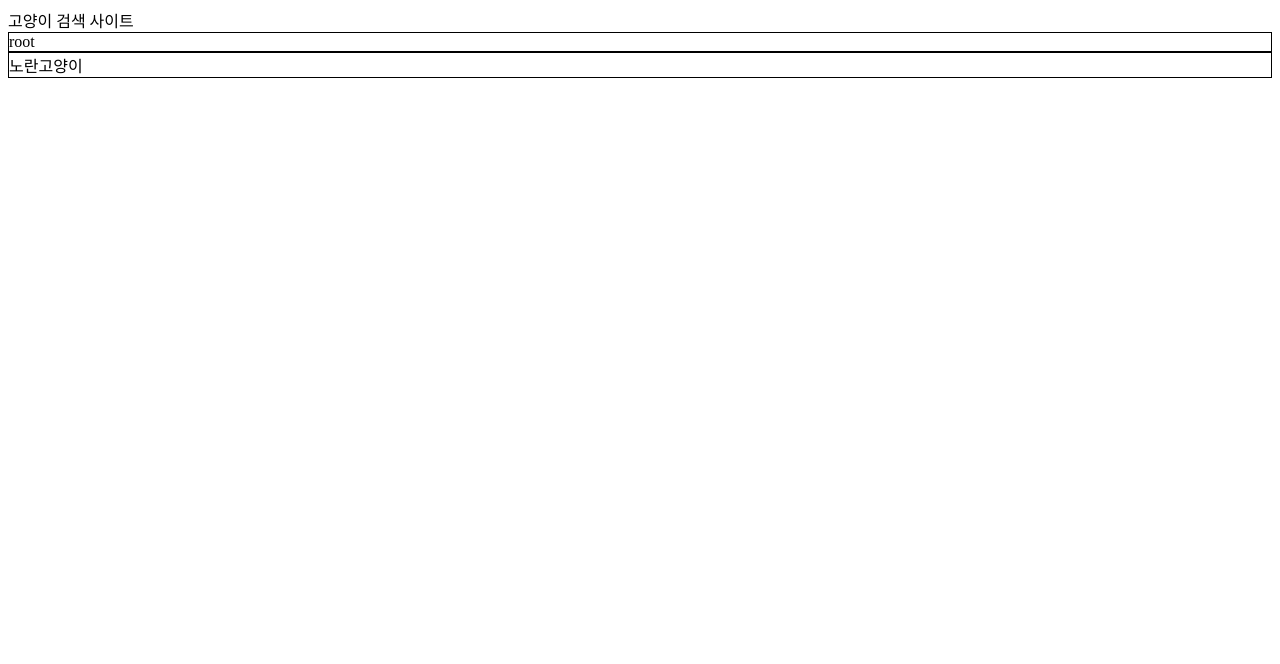
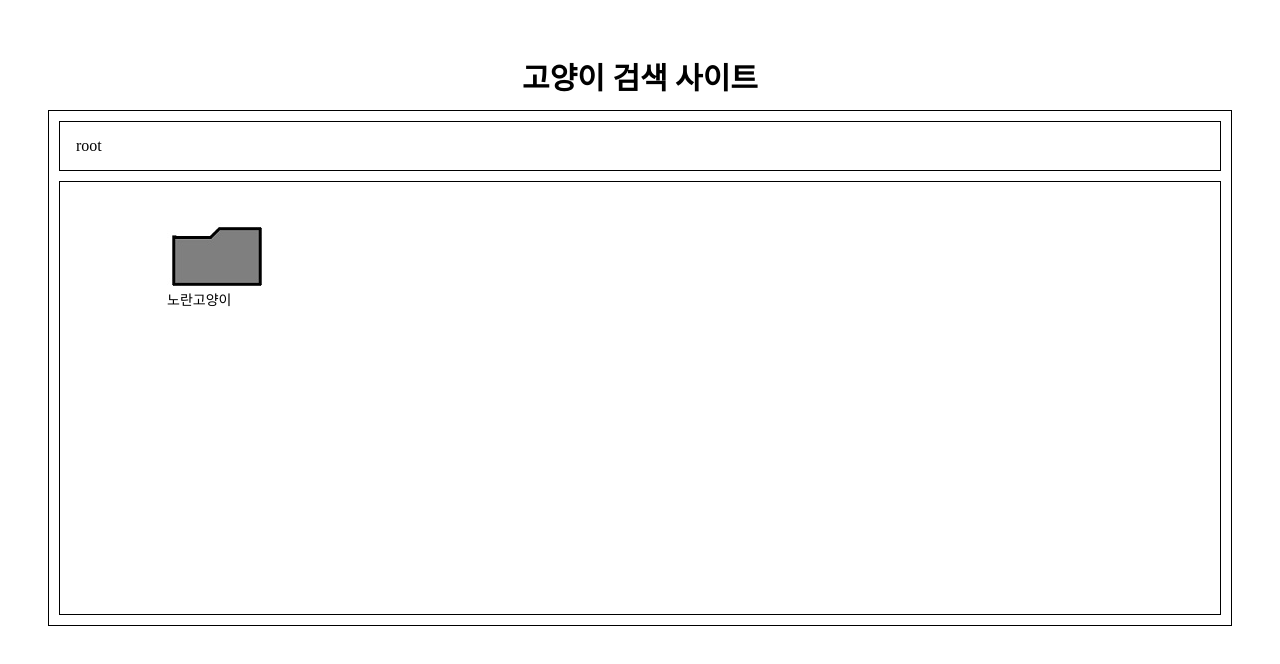
Before and after one commit to ryong9rrr/cat, a plain HTML site: page index.html in a window 1280 px wide. Drawn offline with Linux system fonts and the light colour scheme.

Commit message:
#1.0 html, css and test js

```diff
--- a/counter.js
+++ b/components/btn.js
@@ -1,4 +1,4 @@
-class MyCounter extends HTMLElement {
+class btnFolder extends HTMLElement {
   constructor() {
     super();
     this.shadow = this.attachShadow({ mode: "open" });
@@ -10,11 +10,11 @@
 
   render() {
     this.shadow.innerHTML = `
-        <h1>Counter</h1>
-        ${this.count}
-        <button id="btn">add</button>
-        `;
+    <div>
+      <img src="./img/folder.jpg" />
+      <div>노란고양이</div>
+    </div> `;
   }
 }
 
-customElements.define("my-counter", MyCounter);
+customElements.define("btn-folder", btnFolder);
--- /dev/null
+++ b/components/route.js
@@ -0,0 +1,18 @@
+class folderRoute extends HTMLElement {
+  constructor() {
+    super();
+    this.shadow = this.attachShadow({ mode: "open" });
+  }
+
+  connectedCallback() {
+    this.render();
+  }
+
+  render() {
+    this.shadow.innerHTML = `
+        root
+        `;
+  }
+}
+
+customElements.define("folder-route", folderRoute);
--- /dev/null
+++ b/css/reset.css
@@ -0,0 +1,137 @@
+/* http://meyerweb.com/eric/tools/css/reset/
+   v2.0 | 20110126
+   License: none (public domain)
+*/
+
+html,
+body,
+div,
+span,
+applet,
+object,
+iframe,
+h1,
+h2,
+h3,
+h4,
+h5,
+h6,
+p,
+blockquote,
+pre,
+a,
+abbr,
+acronym,
+address,
+big,
+cite,
+code,
+del,
+dfn,
+em,
+img,
+ins,
+kbd,
+q,
+s,
+samp,
+small,
+strike,
+strong,
+sub,
+sup,
+tt,
+var,
+b,
+u,
+i,
+center,
+dl,
+dt,
+dd,
+ol,
+ul,
+li,
+fieldset,
+form,
+label,
+legend,
+table,
+caption,
+tbody,
+tfoot,
+thead,
+tr,
+th,
+td,
+article,
+aside,
+canvas,
+details,
+embed,
+figure,
+figcaption,
+footer,
+header,
+hgroup,
+menu,
+nav,
+output,
+ruby,
+section,
+summary,
+time,
+mark,
+audio,
+video {
+  margin: 0;
+  padding: 0;
+  border: 0;
+  font-size: 100%;
+  font: inherit;
+  vertical-align: baseline;
+}
+/* HTML5 display-role reset for older browsers */
+article,
+aside,
+details,
+figcaption,
+figure,
+footer,
+header,
+hgroup,
+menu,
+nav,
+section {
+  display: block;
+}
+body {
+  line-height: 1;
+}
+ol,
+ul {
+  list-style: none;
+}
+blockquote,
+q {
+  quotes: none;
+}
+blockquote:before,
+blockquote:after,
+q:before,
+q:after {
+  content: "";
+  content: none;
+}
+table {
+  border-collapse: collapse;
+  border-spacing: 0;
+}
+
+input:focus {
+  outline: none;
+}
+a {
+  color: inherit;
+  text-decoration: none;
+}
--- /dev/null
+++ b/css/style.css
@@ -0,0 +1,45 @@
+/* style */
+@import "reset.css";
+
+body {
+  padding: 3rem;
+}
+
+header {
+  padding: 1rem;
+}
+
+.header_text {
+  display: flex;
+  justify-content: center;
+  font-size: 30px;
+  font-weight: 900;
+}
+
+#app {
+  border: 1px solid black;
+  padding: 10px;
+}
+
+nav {
+  margin-bottom: 10px;
+  padding: 1rem;
+  border: 1px solid black;
+}
+
+section {
+  height: 400px;
+  padding: 1rem;
+  border: 1px solid black;
+  display: grid;
+  grid-template-columns: repeat(4, 1fr);
+  grid-template-rows: repeat(3, minmax(100px, auto));
+  align-items: center;
+  justify-items: center;
+  font-size: 14px;
+}
+
+btn-folder {
+  display: flex;
+  flex-direction: column;
+}
--- a/index.css
+++ /dev/null
@@ -1,7 +0,0 @@
-nav {
-  border: 1px solid black;
-}
-
-section {
-  border: 1px solid black;
-}
--- a/index.html
+++ b/index.html
@@ -4,18 +4,22 @@
     <meta charset="UTF-8" />
     <meta http-equiv="X-UA-Compatible" content="IE=edge" />
     <meta name="viewport" content="width=device-width, initial-scale=1.0" />
-    <link rel="stylesheet" href="index.css" />
+    <link rel="stylesheet" href="./css/style.css" />
     <title>test</title>
   </head>
   <body>
-    <div class="header">
+    <header>
       <span class="header_text">고양이 검색 사이트</span>
+    </header>
+    <div id="app">
+      <nav>
+        <folder-route></folder-route>
+      </nav>
+      <section>
+        <btn-folder></btn-folder>
+      </section>
     </div>
-    <nav>
-      <div>root</div>
-    </nav>
-    <section>
-      <article>노란고양이</article>
-    </section>
   </body>
+  <script src="./components/route.js"></script>
+  <script src="./components/btn.js"></script>
 </html>
```
Also changed, not shown: img/folder.jpg (added), img/goback.jpg (added).
